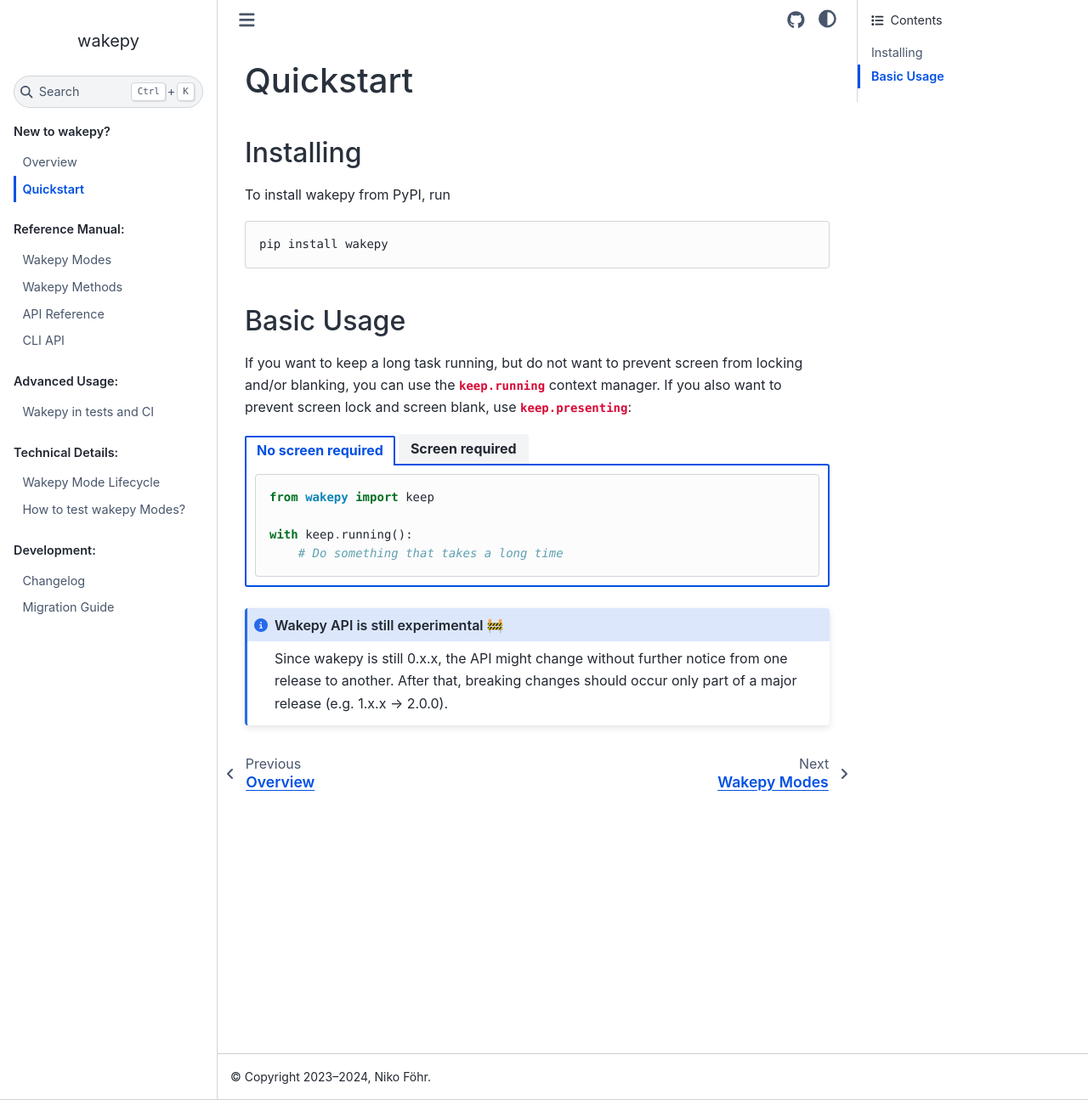
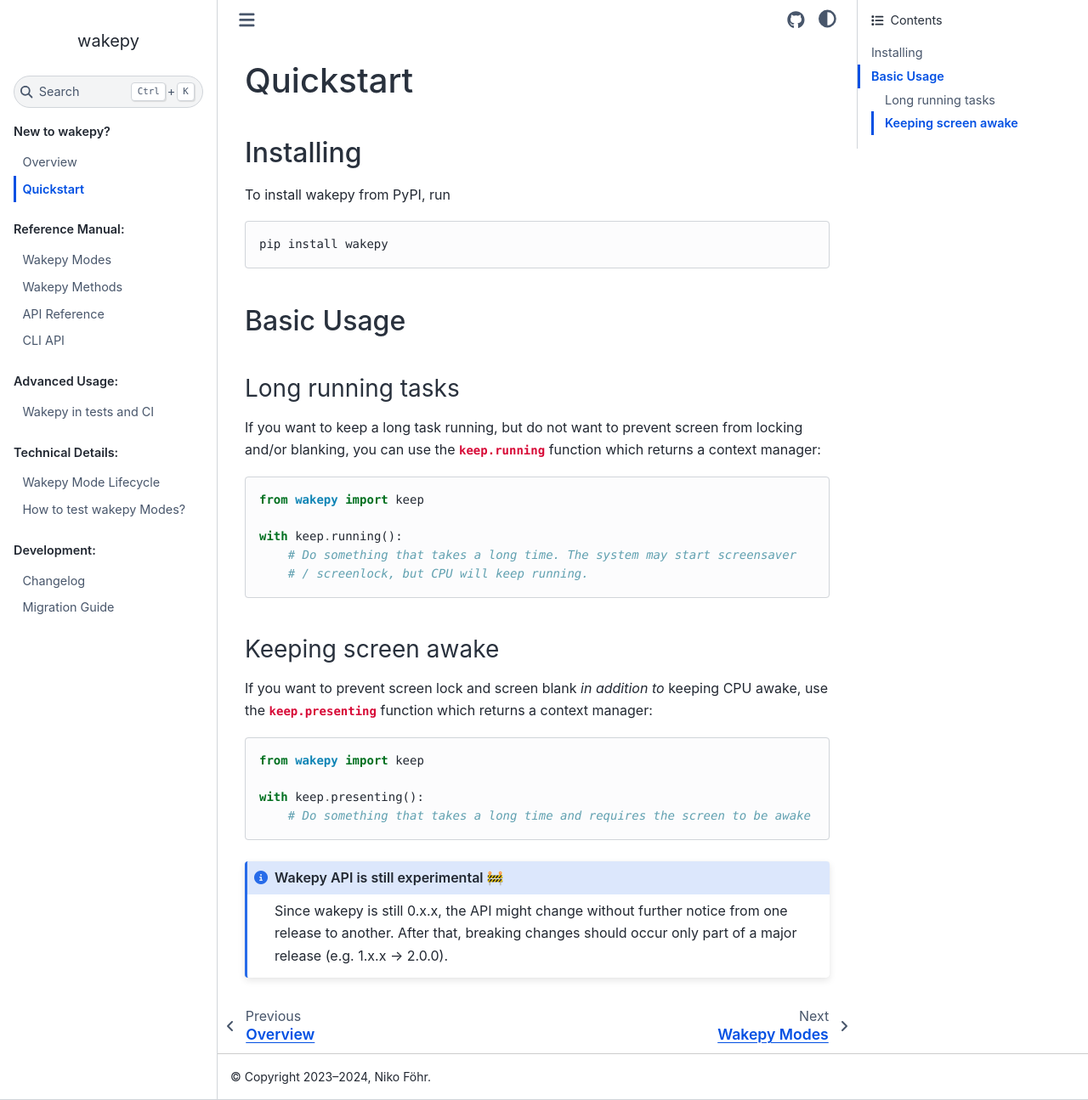
Before and after one commit to fohrloop/wakepy, a Sphinx documentation site: the page built from docs/source/quickstart.md, in a window 1280 px wide and 1295 px high. Shown: the whole window at 85% size. Built offline with Sphinx 7.4.7 and the Sphinx Book theme 1.1.4, drawn with Linux system fonts in a browser that asks for light colours; the version number could not be read and is left out.

Commit message:
update quickstart
remove tabs and use two sections, instead

````diff
--- a/docs/source/quickstart.md
+++ b/docs/source/quickstart.md
@@ -11,34 +11,31 @@ pip install wakepy
 
 ## Basic Usage
 
-If you want to keep a long task running, but do not want to prevent screen from locking and/or blanking, you can use the [`keep.running`](#keep-running-mode) context manager. If you also want to prevent screen lock and screen blank, use [`keep.presenting`](#keep-presenting-mode):
+### Long running tasks
 
+If you want to keep a long task running, but do not want to prevent screen from locking and/or blanking, you can use the [`keep.running`](#keep-running-mode) function which returns a context manager:
 
-::::{tab-set}
-
-:::{tab-item} No screen required
 
 ```{code-block} python
 from wakepy import keep
 
 with keep.running():
-    # Do something that takes a long time
+    # Do something that takes a long time. The system may start screensaver
+    # / screenlock, but CPU will keep running.
 ```
 
-:::
 
-:::{tab-item} Screen required
+### Keeping screen awake
+If you want to prevent screen lock and screen blank *in addition to* keeping CPU awake, use the [`keep.presenting`](#keep-presenting-mode) function which returns a context manager:
+
 
 ```{code-block} python
 from wakepy import keep
 
 with keep.presenting():
-    # Do something that takes a long time
+    # Do something that takes a long time and requires the screen to be awake
 ```
 
-:::
-
-::::
 
 
 ```{admonition} Wakepy API is still experimental 🚧
````
